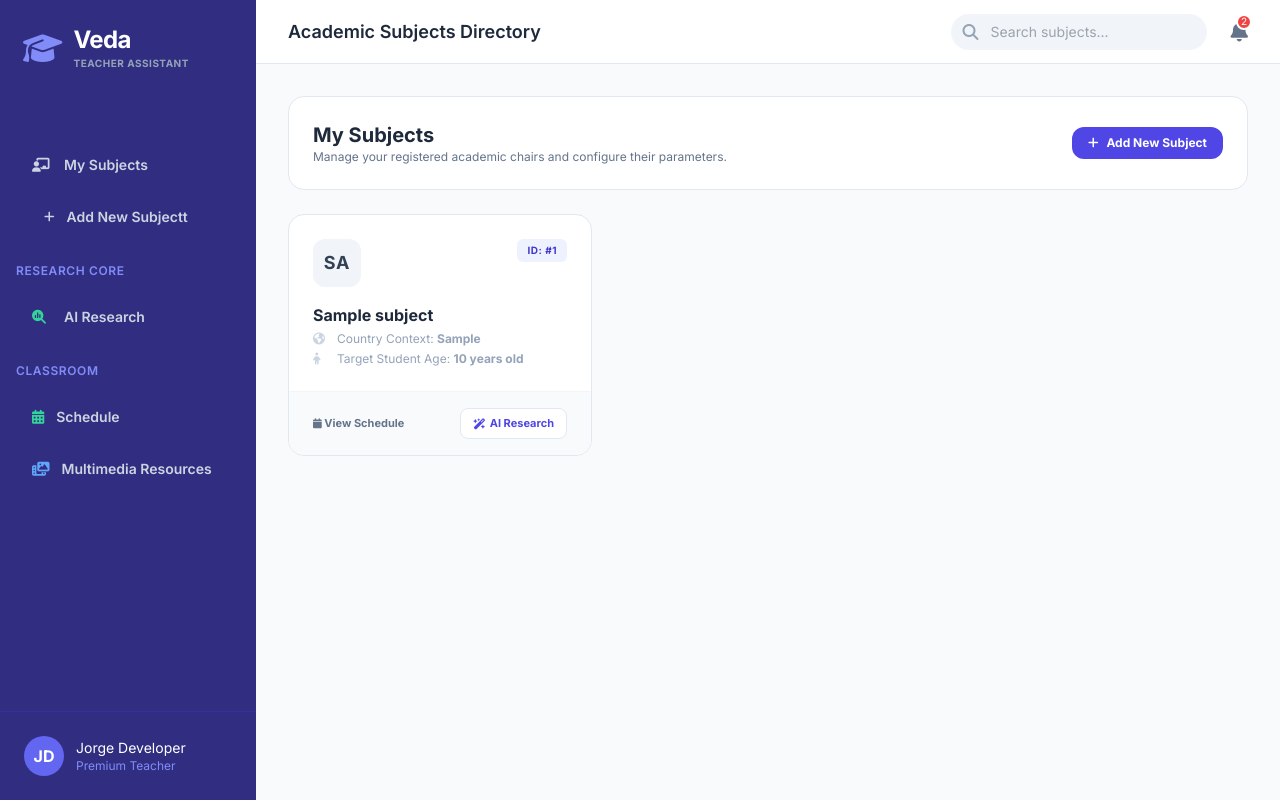
After one commit to jorgeeliecerpalacios/veda, a Django app: page /schedule/subjects/all/ in a window 1280 px wide. The commit adds this page. Run offline with Django 5.2, Linux system fonts and the light colour scheme; tables that the repository leaves empty hold one stand-in row (values such as "Sample post"); some libraries are stand-ins or nearby versions.

Commit message:
feat: add Subject Dashboard view and template for listing subjects with management options

```diff
--- /dev/null
+++ b/schedule_app/templates/schedule/subject_dashboard.html
@@ -0,0 +1,79 @@
+{% extends 'base.html' %}
+
+{% block title %}My Subjects | Veda{% endblock %}
+{% block page_title %}Academic Subjects Directory{% endblock %}
+
+{% block content %}
+<div class="space-y-6">
+
+    <!-- Encabezado del Panel -->
+    <div class="flex justify-between items-center bg-white p-6 rounded-2xl border border-slate-200 shadow-xs">
+        <div>
+            <h2 class="text-xl font-bold text-slate-800">My Subjects</h2>
+            <p class="text-xs text-slate-500">Manage your registered academic chairs and configure their parameters.</p>
+        </div>
+        <a href="{% url 'schedule:subject_create' %}" class="inline-flex items-center gap-2 bg-indigo-600 hover:bg-indigo-700 text-white text-xs font-bold py-2 px-4 rounded-xl transition-colors shadow-xs">
+            <i class="fa-solid fa-plus"></i> Add New Subject
+        </a>
+    </div>
+
+    <!-- Grilla de Materias -->
+    <div class="grid grid-cols-1 md:grid-cols-2 lg:grid-cols-3 gap-6">
+        {% for subject in subjects %}
+        <div class="bg-white rounded-2xl border border-slate-200 shadow-2xs hover:shadow-xs transition-all flex flex-col justify-between overflow-hidden">
+
+            <div class="p-6 space-y-4">
+                <!-- Icono representativo e información básica -->
+                <div class="flex justify-between items-start">
+                    <div class="w-12 h-12 rounded-xl bg-slate-100 text-slate-700 flex items-center justify-center text-lg font-black uppercase tracking-wider">
+                        {{ subject.name|slice:":2" }}
+                    </div>
+                    <span class="bg-indigo-50 text-indigo-700 text-[10px] font-extrabold px-2.5 py-1 rounded-md uppercase tracking-wider">
+                        ID: #{{ subject.id }}
+                    </span>
+                </div>
+
+                <!-- Nombre y Meta-información -->
+                <div class="space-y-1">
+                    <h4 class="text-base font-bold text-slate-800">{{ subject.name }}</h4>
+                    <div class="space-y-1 text-xs text-slate-400">
+                        <p class="flex items-center gap-2">
+                            <i class="fa-solid fa-earth-americas text-slate-300 w-4"></i>
+                            <span>Country Context: <strong>{{ subject.country }}</strong></span>
+                        </p>
+                        <p class="flex items-center gap-2">
+                            <i class="fa-solid fa-child text-slate-300 w-4"></i>
+                            <span>Target Student Age: <strong>{{ subject.target_age }} years old</strong></span>
+                        </p>
+                    </div>
+                </div>
+            </div>
+
+            <!-- Botones de Acción Rápidos en el Footer -->
+            <div class="px-6 py-4 bg-slate-50 border-t border-slate-100 flex items-center justify-between gap-2">
+                <!-- Enlace al calendario general -->
+                <a href="{% url 'schedule:subject_list' %}" class="text-[11px] text-slate-500 hover:text-slate-800 font-bold transition-colors">
+                    <i class="fa-solid fa-calendar text-[10px]"></i> View Schedule
+                </a>
+
+                <!-- Lanzar el Core de Inteligencia -->
+                <a href="{% url 'ai_core:research_topic' subject.id %}" class="bg-white hover:bg-indigo-50 border border-slate-200 hover:border-indigo-200 text-indigo-600 text-[11px] font-bold py-1.5 px-3 rounded-lg shadow-2xs transition-all flex items-center gap-1">
+                    <i class="fa-solid fa-wand-magic-sparkles"></i> AI Research
+                </a>
+            </div>
+
+        </div>
+        {% empty %}
+        <!-- Estado Vacío -->
+        <div class="col-span-full text-center py-16 bg-white rounded-2xl border border-slate-200 shadow-2xs">
+            <i class="fa-solid fa-graduation-cap text-4xl text-slate-300 mb-3 block"></i>
+            <h4 class="text-base font-bold text-slate-700">No academic subjects found</h4>
+            <p class="text-xs text-slate-400 mt-1 mb-4">You must add at least one subject to structure your lessons and AI workspace triggers.</p>
+            <a href="{% url 'schedule:subject_create' %}" class="inline-flex items-center gap-1.5 bg-indigo-600 hover:bg-indigo-700 text-white text-xs font-bold py-2 px-4 rounded-xl transition-colors shadow-xs">
+                Create Subject
+            </a>
+        </div>
+        {% endfor %}
+    </div>
+</div>
+{% endblock %}
--- a/schedule_app/urls.py
+++ b/schedule_app/urls.py
@@ -15,4 +15,6 @@ urlpatterns = [
         view=views.SubjectCreateView.as_view(),
         name="subject_create",
     ),
+    # 🎯 NUEVA: Ruta para listar las materias de forma independiente
+    path(route="subjects/all/", view=views.SubjectDashboardListView.as_view(), name="my_subjects_list"),
 ]
--- a/schedule_app/views.py
+++ b/schedule_app/views.py
@@ -35,3 +35,15 @@ class SubjectCreateView(CreateView):
     fields = ["name", "country", "target_age"]  # Los campos correspondientes de tu modelo Subject
     template_name = "schedule/subject_form.html"
     success_url = reverse_lazy("schedule:subject_list")  # Al guardar, regresa a la agenda
+
+class SubjectDashboardListView(ListView):
+    """
+    Vista global para listar todas las materias (My Subjects)
+    con acceso directo a sus configuraciones o detalles.
+    """
+    model = Subject
+    template_name = "schedule/subject_dashboard.html"
+    context_object_name = "subjects"
+
+    def get_queryset(self):  # noqa: ANN201
+        return Subject.objects.all().order_by('name')
--- a/templates/base.html
+++ b/templates/base.html
@@ -17,21 +17,27 @@
 
     <div class="min-h-screen flex">
         <aside class="w-64 bg-indigo-900 text-indigo-100 flex-shrink-0 hidden md:flex flex-col">
-            <div class="p-6">
-                <h1 class="text-2xl font-bold text-white flex items-center gap-2">
-                    <i class="fa-solid fa-graduation-cap text-indigo-400"></i> Veda
-                </h1>
-                <p class="text-xs text-indigo-300 mt-1 uppercase tracking-widest font-semibold">Teacher Assistant</p>
-            </div>
+
+            <a href="{% url 'ai_core:research_dashboard' %}" class="flex items-center gap-3 mb-8 group block">
+                <div class="p-6 flex items-center gap-3">
+                    <!-- Aquí va tu icono de gorro de graduación o logo actual -->
+                    <i class="fa-solid fa-graduation-cap text-3xl text-indigo-400 group-hover:scale-105 transition-transform"></i>
+                    <div>
+                        <h1 class="text-2xl font-black text-white tracking-tight">Veda</h1>
+                        <p class="text-[10px] text-slate-400 font-bold uppercase tracking-wider">Teacher Assistant</p>
+                    </div>
+                </div>
+            </a>
 
             <nav class="flex-1 px-4 space-y-2 mt-4">
-                <a href="{% url 'schedule:subject_list' %}" class="flex items-center gap-3 p-3 rounded-lg hover:bg-indigo-800 transition-colors">
+                <a href="{% url 'schedule:my_subjects_list' %}" class="flex items-center gap-3 px-4 py-3 rounded-xl text-sm font-semibold text-slate-300 hover:bg-slate-800 hover:text-white transition-all">
                     <i class="fa-solid fa-chalkboard-user w-5"></i>
                     <span>My Subjects</span>
                 </a>
-                <a href="{% url 'schedule:subject_create' %}" class="flex items-center gap-3 p-3 rounded-lg hover:bg-indigo-800 transition-colors text-indigo-300 text-sm ml-4">
+
+                <a href="{% url 'schedule:subject_create' %}" class="flex items-center gap-3 p-3 rounded-xl text-sm font-semibold text-slate-300 hover:bg-slate-800 hover:text-white transition-all ml-4">
                     <i class="fa-solid fa-plus text-xs"></i>
-                    <span>Add New Subject</span>
+                    <span>Add New Subjectt</span>
                 </a>
 
                 <div class="pt-4 pb-2 text-xs font-semibold text-indigo-400 uppercase tracking-wider">Research Core</div>
```
